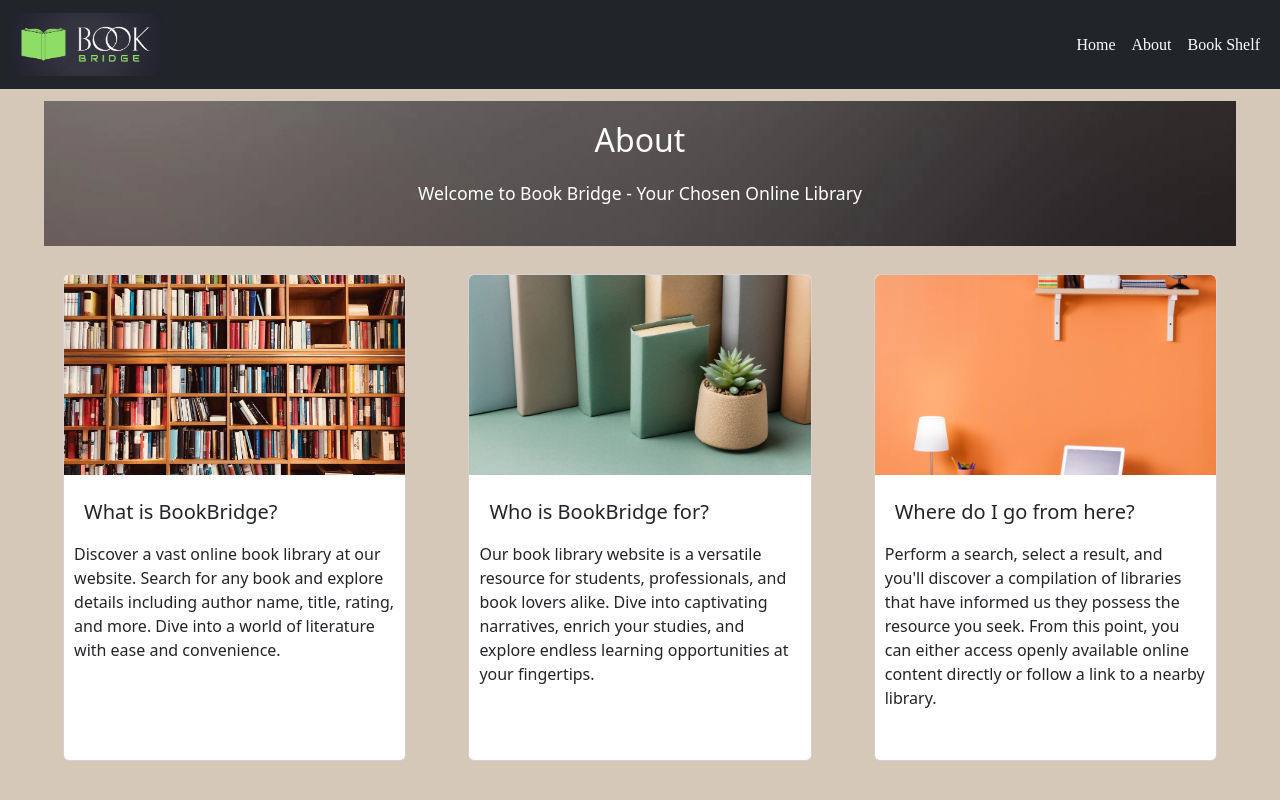
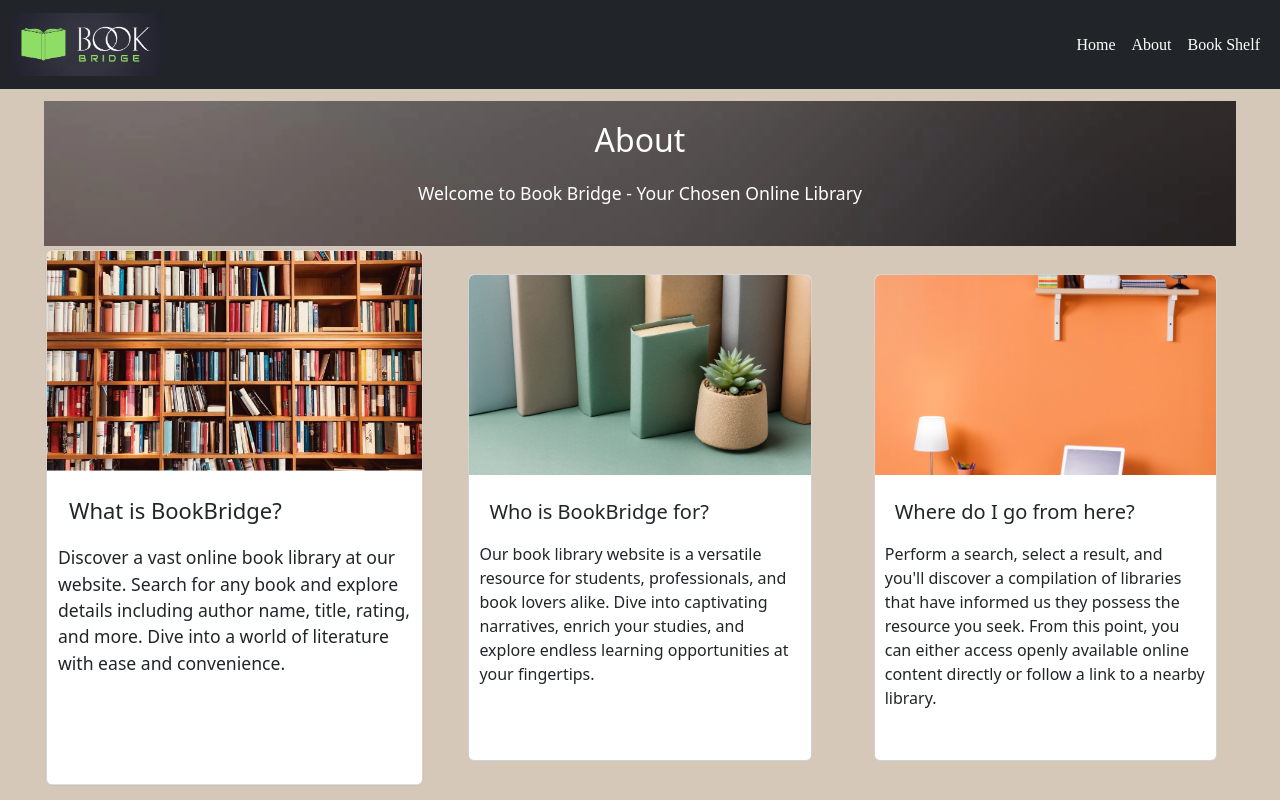
Before and after one commit to CodrinCarpovici/bookbridge, a React (Vite) app: page /about in a window 1280 px wide. In both pictures the pointer is over the element 234 px from the left and 517 px from the top of the page. Shown: the top 800 px of the page. Built offline with nearby package versions, Linux system fonts and the light colour scheme.

Commit message:
added cards enlargment on hover

```diff
--- a/src/index.css
+++ b/src/index.css
@@ -182,6 +182,11 @@ li a {
   margin-bottom: 20px;
   margin-top: 20px;
   overflow: hidden;
+  position: relative;
+  transition: transform 0.3s ease;
+}
+.about-card:hover {
+  transform: scale(1.1); /* enlarge the card on hover */
 }
 .about-card .card-title {
   padding: 10px;
@@ -190,11 +195,6 @@ li a {
   height: 200px;
   object-fit: cover;
 }
-.about-card:hover .card-img-top {
-  transform: scale(1.1);
-  transition: transform 0.3s ease;
-}
-
 .about-card .card-body {
   padding: 10px;
   margin-top: 5px;
@@ -265,10 +265,6 @@ li a {
     width: 85%;
   }
 }
-
-
-
-
 
 /*BOOKPAGE*/
 #book-image {
```
